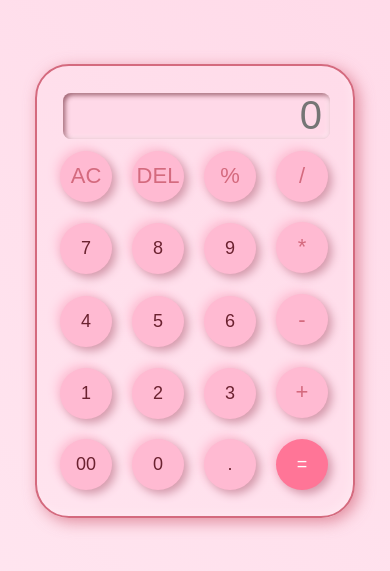
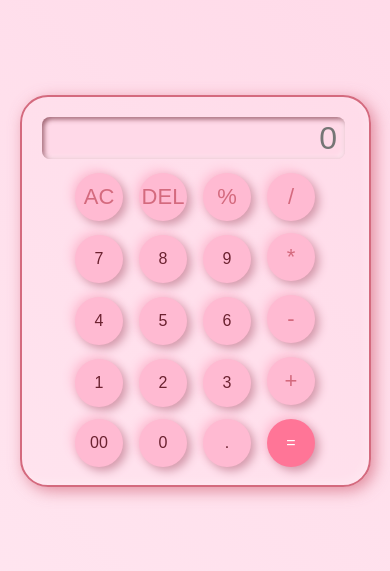
Before and after one commit to Hooria-khan123/calculator, a plain HTML site: page index.html in a window 390 px wide. Shown: the part 131-702 px from the top of the page. Drawn offline with Linux system fonts and the light colour scheme.

Commit message:
css updated

```diff
--- a/style.css
+++ b/style.css
@@ -71,3 +71,38 @@ input {
   color: #d46a7e;
   font-size: 22px;
 }
+
+@media screen and (max-width: 400px) {
+  .container {
+    width: 90vw;
+    padding: 12px;
+    border-radius: 28px;
+  }
+
+  input {
+    font-size: 32px;
+    height: 42px;
+    margin: 8px;
+  }
+
+  button {
+    width: 48px;
+    height: 48px;
+    margin: 6px;
+    font-size: 16px;
+  }
+}
+
+@media screen and (max-width: 320px) {
+  button {
+    width: 44px;
+    height: 44px;
+    font-size: 14px;
+    margin: 4px;
+  }
+
+  input {
+    font-size: 28px;
+    height: 38px;
+  }
+}
```
